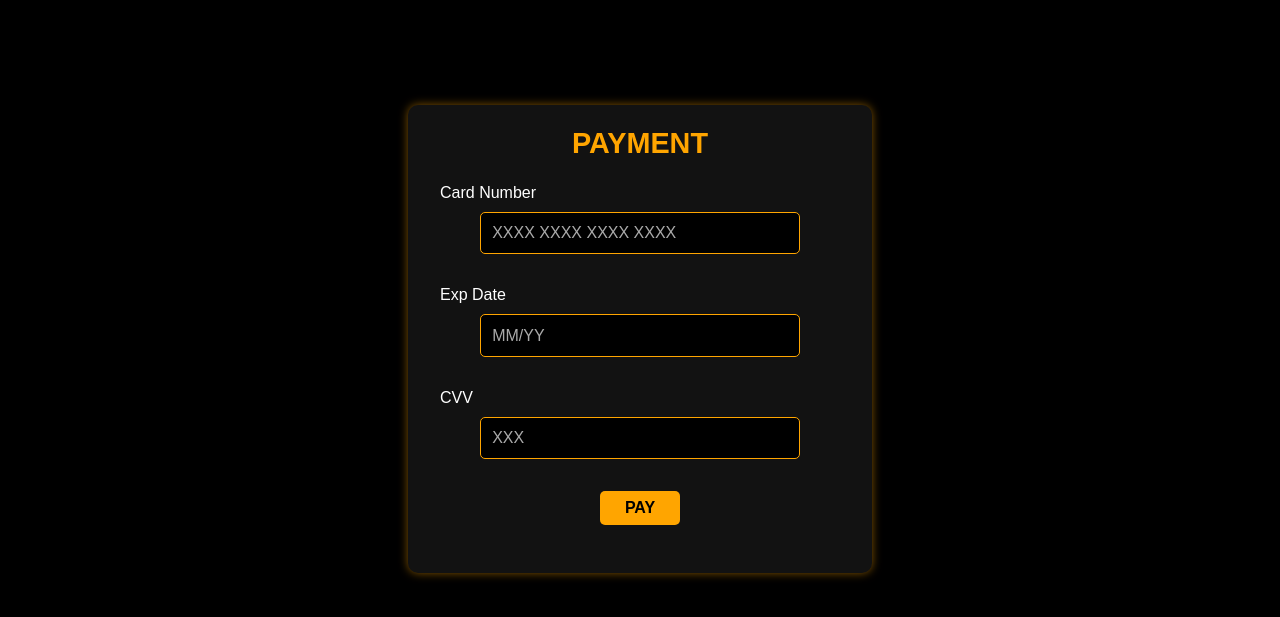
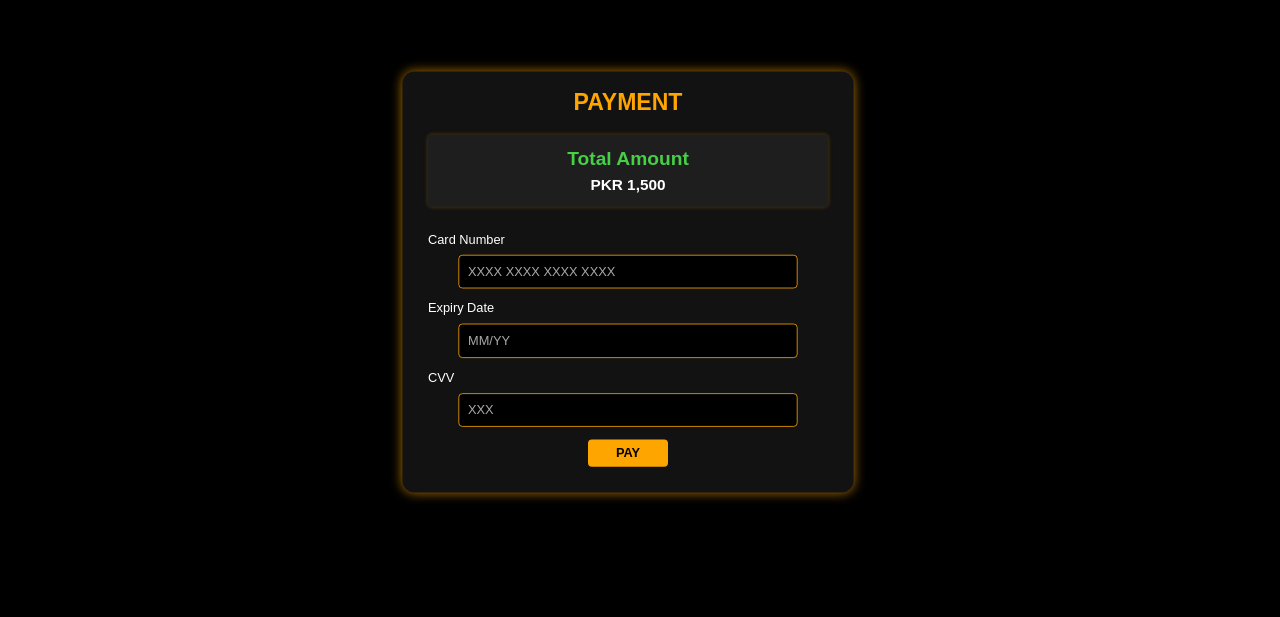
Before and after one commit to hasnainkhurram2/Apna-Garage, a website: page frontend/pages/paymentPage.html in a window 1280 px wide. Shown: the part 61-678 px from the top of the page. Drawn offline with Linux system fonts and the light colour scheme.

Commit message:
Update Payments Page

```diff
--- a/frontend/css/paymentPage.css
+++ b/frontend/css/paymentPage.css
@@ -2,24 +2,30 @@
 body {
     margin: 0;
     font-family: Arial, sans-serif;
-    background-color: #000; /* Black background */
-    color: #fff; /* White text for visibility */
+    background-color: #000;
+    color: #fff;
     display: flex;
-    justify-content: center;
-    align-items: center;
+    flex-direction: column;
     height: 100vh;
     overflow: hidden;
 }
 
-/* Payment form container */
+/* Content container */
 .payment-container {
-    background-color: #121212; /* Slightly lighter black for contrast */
+    background-color: #121212;
     padding: 2rem;
-    border-radius: 10px;
-    box-shadow: 0 0 10px rgba(255, 165, 0, 0.5); /* Orange glow */
-    width: 100%;
-    max-width: 400px;
+    border-radius: 15px;
+    box-shadow: 0 0 15px rgba(255, 165, 0, 0.7);
+    width: 90%;
+    max-width: 500px;
+    height: auto;
     text-align: center;
+    margin: 0 auto;
+    position: absolute;
+    top: 10%;
+    left: 27%;
+    transform: scale(0.8);
+
 }
 
 /* Label styles */
@@ -37,11 +43,33 @@ label {
     font-size: 1.8rem; /* Slightly bigger for emphasis */
 }
 
+/* Payment Summary Section */
+.payment-summary {
+    margin-bottom: 2rem;
+    background-color: #1e1e1e; /* Darker contrast for section */
+    padding: 1rem;
+    border-radius: 5px;
+    box-shadow: 0 0 5px rgba(255, 165, 0, 0.3); /* Subtle glow */
+}
+
+.payment-summary h2 {
+    margin: 0;
+    color: #47cf47;
+    font-size: 1.5rem;
+}
+
+.payment-summary p {
+    margin: 0.5rem 0 0;
+    font-size: 1.2rem;
+    font-weight: bold;
+    color: #ffffff;
+}
+
 /* Input field styles */
 .payment-container input {
     width: 80%; /* Make input take full width */
     padding: 0.7rem;
-    margin-bottom: 2rem;
+    margin-bottom: 1rem;
     border: 0.5px solid orange;
     border-radius: 5px;
     background-color: #000;
@@ -70,19 +98,3 @@ label {
     background-color: red; /* Lighter orange on hover */
     color: white;
 }
-
-/* Responsive design for smaller screens */
-@media (max-width: 768px) {
-    .navbar {
-        padding: 0.5rem 1rem;
-    }
-
-    .payment-container {
-        width: 90%;
-        padding: 1.5rem;
-    }
-
-    .payment-container input {
-        width: 100%; /* Ensure input fields take full width on mobile */
-    }
-}
--- a/frontend/pages/paymentPage.html
+++ b/frontend/pages/paymentPage.html
@@ -1,4 +1,4 @@
-<!DOCTYE html>
+<!DOCTYPE html>
 <html lang="en">
   <head>
     <meta charset="UTF-8" />
@@ -23,7 +23,14 @@
     <!-- Payment Form -->
     <div class="payment-container">
       <h1>PAYMENT</h1>
-      <form class="payment-form" id="'payment">
+
+      <!-- Displaying the cost -->
+      <div class="payment-summary">
+        <h2>Total Amount</h2>
+        <p id="payment-cost">PKR 0</p>
+      </div>
+
+      <form class="payment-form" id="payment">
         <label for="card-number">Card Number</label>
         <input
           type="text"
@@ -35,7 +42,7 @@
 
         <div class="form-row">
           <div>
-            <label for="exp-date">Exp Date</label>
+            <label for="exp-date">Expiry Date</label>
             <input
               type="text"
               id="exp-date"
@@ -54,5 +61,11 @@
       </form>
     </div>
     <script src="../js/paymentPage.js"></script>
+    <script>
+      // Example dynamic cost update (you can replace this logic)
+      const costElement = document.getElementById('payment-cost');
+      const totalCost = 1500; // Replace with dynamic value if needed
+      costElement.textContent = `PKR ${totalCost.toLocaleString()}`;
+    </script>
   </body>
 </html>
```
